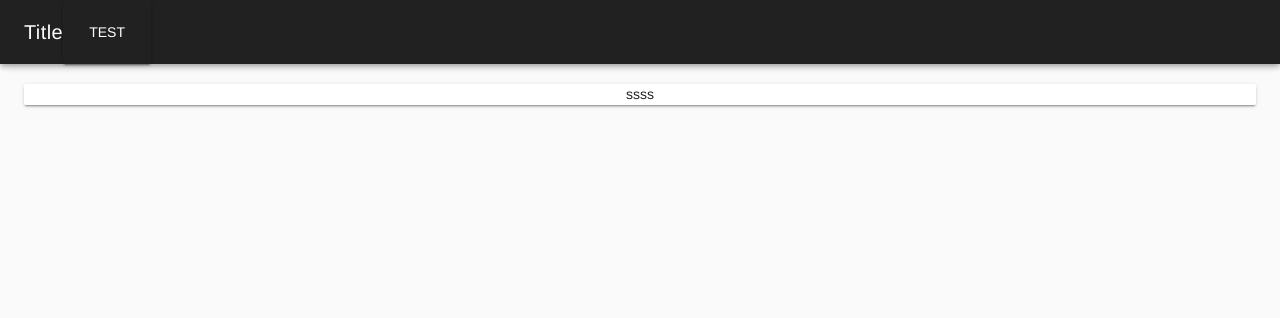
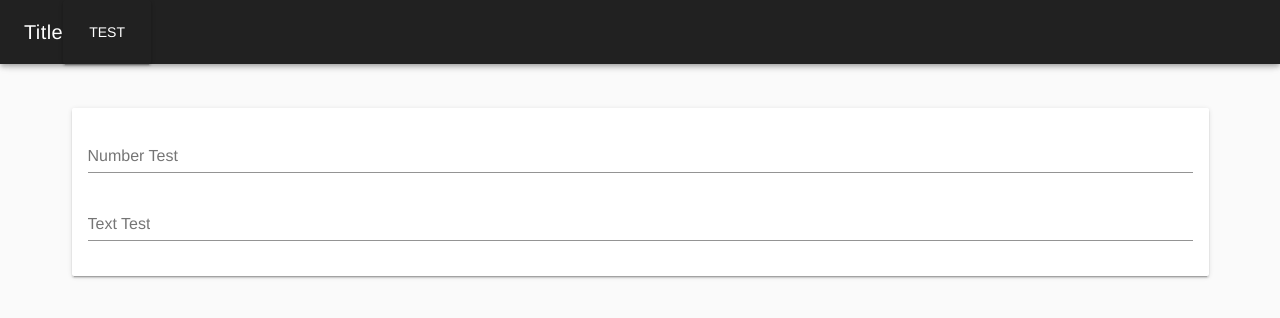
Before and after one commit to SHUSA/inventory, a Vue app: page / in a window 1280 px wide. Shown: the top 318 px of the page. Built offline with nearby package versions, Linux system fonts and the light colour scheme.

Commit message:
linting and setting up data parsing

```diff
--- a/src/components/Header.vue
+++ b/src/components/Header.vue
@@ -12,11 +12,7 @@
   </v-toolbar>
 </template>
 
-<script>
-export default {
-
-}
-</script>
+<script></script>
 
 <style scoped>
 
--- a/src/components/HelloWorld.vue
+++ b/src/components/HelloWorld.vue
@@ -1,14 +1,56 @@
 <template>
-  <v-layout>
-    <v-flex xs12>
-      <v-card>
-        ssss
-      </v-card>
-    </v-flex>
-  </v-layout>
+  <v-container>
+    <v-layout row>
+      <v-flex xs12>
+        <v-card class="pa-3">
+          <v-text-field
+            name="num-test"
+            label="Number Test"
+            id="number-test"
+            v-model="test.number"
+          ></v-text-field>
+
+          <v-text-field
+            name="text-test"
+            label="Text Test"
+            id="text-test"
+            v-model="test.string"
+          ></v-text-field>
+        </v-card>
+      </v-flex>
+    </v-layout>
+    <br>
+    <v-layout row>
+      <v-flex xs12>
+        <v-card>
+          <div>
+            {{test.number}}
+          </div>
+          <div>
+            {{test.string}}
+          </div>
+        </v-card>
+      </v-flex>
+    </v-layout>
+  </v-container>
 </template>
 
 <script>
+import Test from '@/services/Test'
+export default {
+  data () {
+    return {
+      test: {
+        number: null,
+        string: null,
+        json: null
+      }
+    }
+  },
+  methods: {
+
+  }
+}
 
 </script>
 
```
Also changed, not shown: src/App.vue (line endings or trailing spaces).
